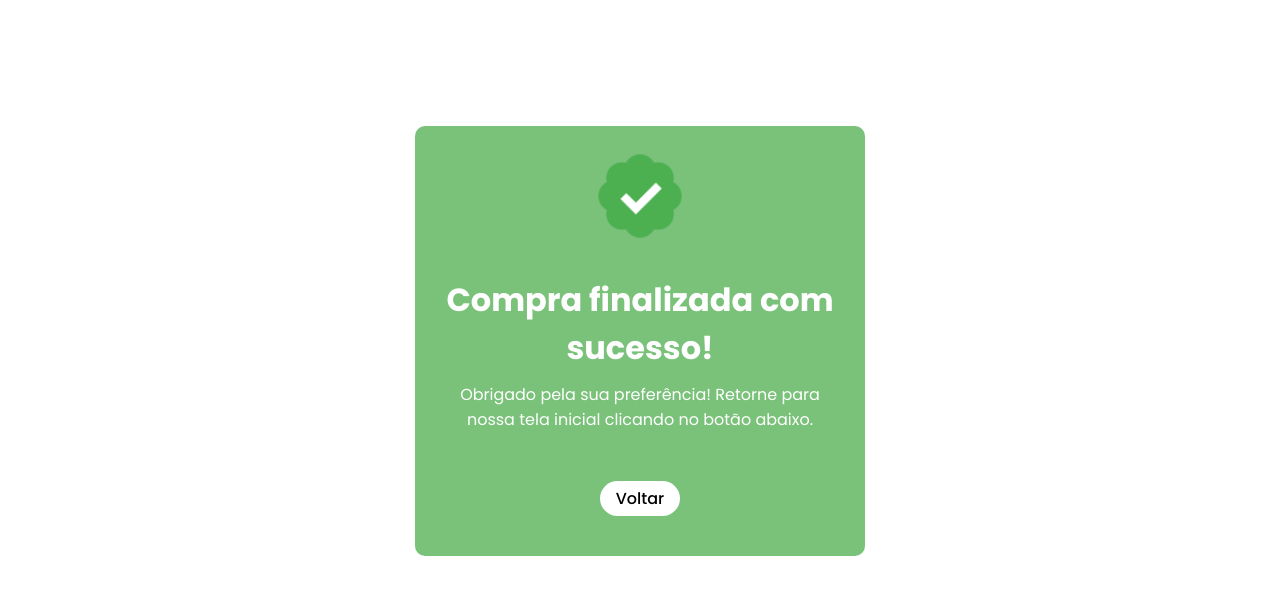
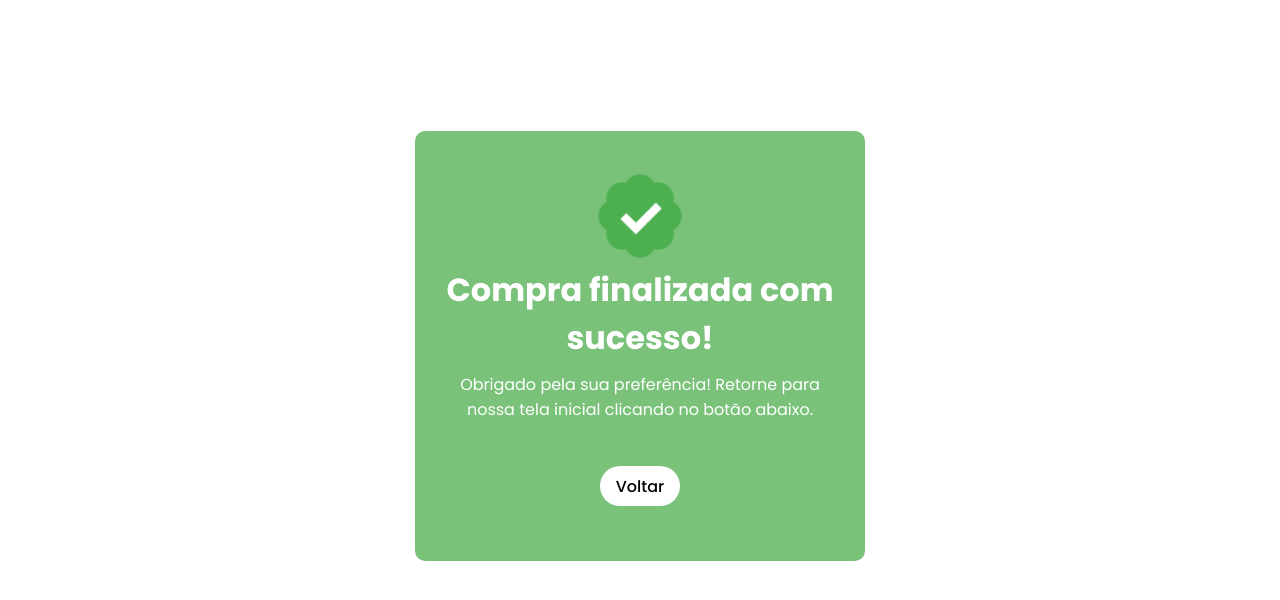
Before and after one commit to rianmp12/ProjetoPAS, a plain HTML site: page index_finalização.html in a window 1280 px wide. Shown: the part 54-654 px from the top of the page. Drawn offline with Linux system fonts and the light colour scheme.

Commit message:
alterações na página de finalização

```diff
--- a/index_finalização.html
+++ b/index_finalização.html
@@ -25,6 +25,7 @@
     </div>
     </div>
   </header>
+  <div class="container_finalizacao">
     <div class="main_container">
       <img src="icones/confirmacao2.png" alt="Icone de confirmação">
       <div class="text">
@@ -34,6 +35,7 @@
 
       <a href="/home.html">Voltar</a>
     </div>
+  </div>
 
 </body>
 </html>
--- a/style_home.css
+++ b/style_home.css
@@ -195,6 +195,11 @@ body{
   color: #008A2D !important;
 }
 
+.container_finalizacao{
+  display: flex;
+  align-items: center;
+  justify-content: center;
+}
 
 .main_container{
   background: #2929;
@@ -202,9 +207,8 @@ body{
   height: 430px;
   display: flex;
   flex-direction: column;
+  justify-content: center;
   align-items: center;
-  margin-top: 180px;
-  gap: 30px;
   border-radius: 10px;
 }
 
```
Lines whose indentation alone changed are shown as unchanged.
